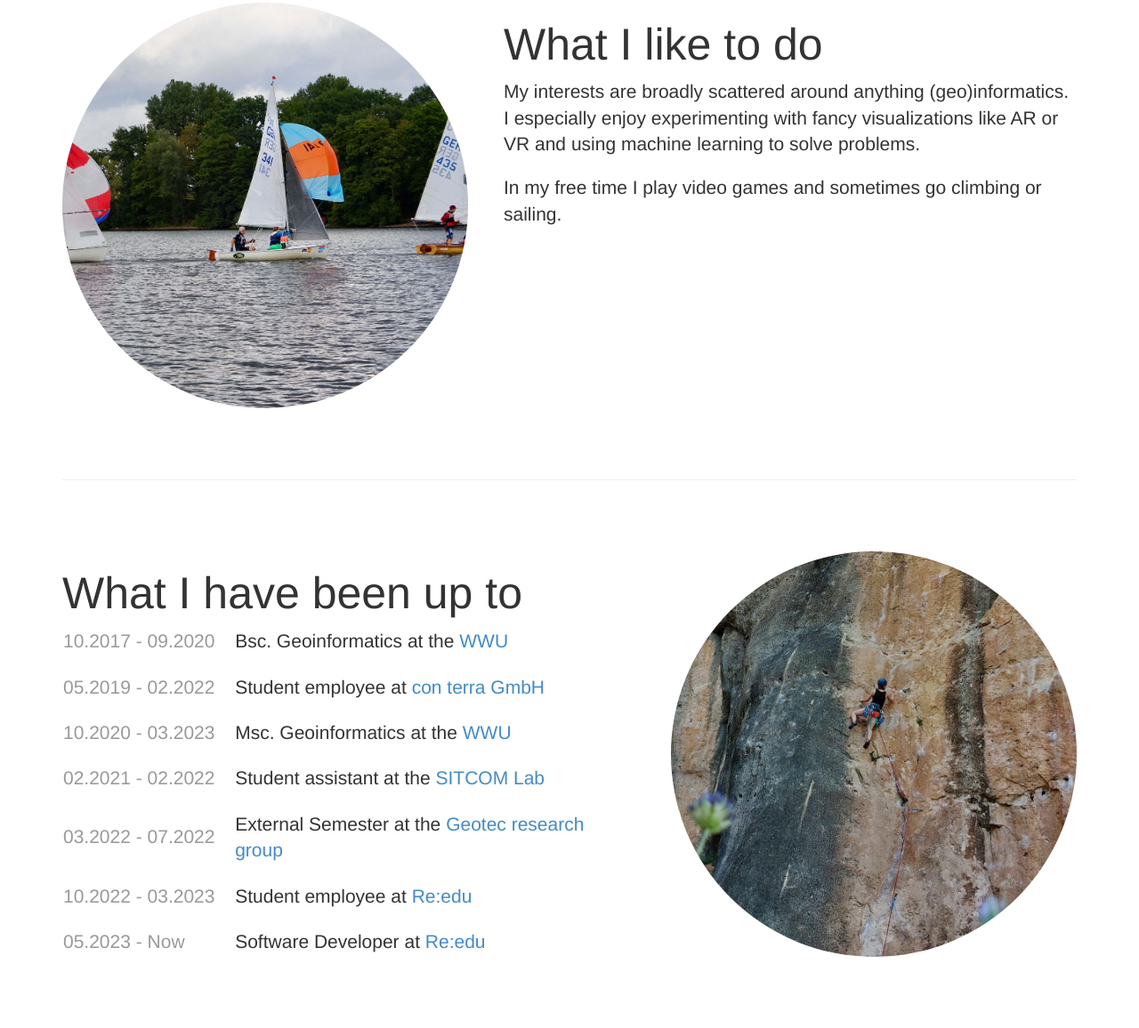
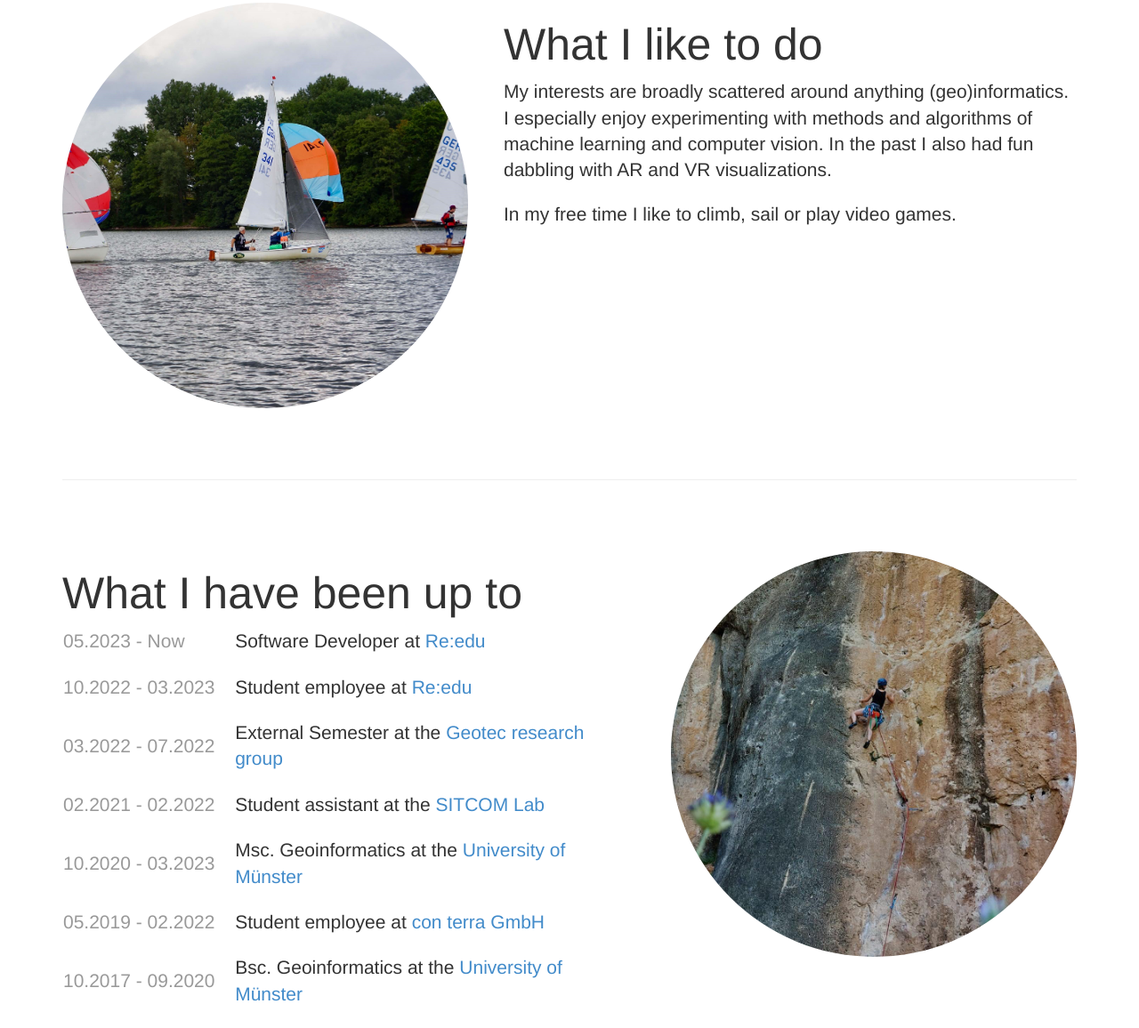
Before and after one commit to PaulaScharf/PaulaScharf.github.io, a plain HTML site: page index.html in a window 1280 px wide. Shown: the part 1098-2254 px from the top of the page at 89% size. Drawn offline with Linux system fonts and the light colour scheme.

Commit message:
update texts

```diff
--- a/index.html
+++ b/index.html
@@ -60,8 +60,8 @@
       <div class="featurette">
         <img class="featurette-image img-circle img-responsive pull-right" src="./img/rainy.JPG">
         <h2 class="featurette-heading">I am Paula</h2>
-        <p class="lead">I recently finished my master of geoinformatics at
-          the <a href="https://www.uni-muenster.de/en/" target="_blank">WWU</a> and am now working at <a href="https://reedu.de/" target="_blank">Re:edu</a></a> as a Software Developer.</p>
+        <p class="lead">I am currently working as a Software Developer in a research project at <a href="https://reedu.de/" target="_blank">Re:edu</a></a> after finishing my master of Geoinformatics
+          in Münster.
       </div>
 
       <hr class="featurette-divider" id="interests">
@@ -71,10 +71,10 @@
         <h2 class="featurette-heading">What I like to do</h2>
         <p class="lead">
           My interests are broadly scattered around anything (geo)informatics.
-          I especially enjoy experimenting with fancy visualizations like AR or VR and using machine learning to solve problems.
+          I especially enjoy experimenting with methods and algorithms of machine learning and computer vision. In the past I also had fun dabbling with AR and VR visualizations.
         </p>
         <p class="lead">
-          In my free time I play video games and sometimes go climbing or sailing.
+          In my free time I like to climb, sail or play video games.
         </p>
       </div>
 
@@ -85,32 +85,32 @@
         <h2 class="featurette-heading">What I have been up to</h2>
         <table>
           <tr>
-            <td class="time-column"><p class="lead"><span class="text-muted">10.2017 - 09.2020</span></p></td>
-            <td><p class="lead"> Bsc. Geoinformatics at the <a href="https://www.uni-muenster.de/en/" target="_blank">WWU</a></p></td>
+            <td class="time-column"><p class="lead"><span class="text-muted">05.2023 - Now</span></p></td>
+            <td><p class="lead"> Software Developer at <a href="https://reedu.de/" target="_blank">Re:edu</a></a></p></td>
+          </tr>
+          <tr>
+            <td class="time-column"><p class="lead"><span class="text-muted">10.2022 - 03.2023</span></p></td>
+            <td><p class="lead"> Student employee at <a href="https://reedu.de/" target="_blank">Re:edu</a></a></p></td>
+          </tr>
+          <tr>
+            <td class="time-column"><p class="lead"><span class="text-muted">03.2022 - 07.2022</span></p></td>
+            <td><p class="lead"> External Semester at the <a href="http://geotec.uji.es/" target="_blank">Geotec research group</a></p></td>
+          </tr>
+          <tr>
+            <td class="time-column"><p class="lead"><span class="text-muted">02.2021 - 02.2022</span></p></td>
+            <td><p class="lead"> Student assistant at the <a href="https://www.uni-muenster.de/Geoinformatics/en/sitcom/" target="_blank">SITCOM Lab</a></p></td>
+          </tr>
+          <tr>
+            <td class="time-column"><p class="lead"><span class="text-muted">10.2020 - 03.2023</span></p></td>
+            <td><p class="lead"> Msc. Geoinformatics at the <a href="https://www.uni-muenster.de/en/" target="_blank">University of Münster</a></p></td>
           </tr>
           <tr>
             <td class="time-column"><p class="lead"><span class="text-muted">05.2019 - 02.2022</span></p></td>
             <td><p class="lead"> Student employee at <a href="https://www.con-terra.com/" target="_blank">con terra GmbH</a></p></td>
           </tr>
           <tr>
-            <td class="time-column"><p class="lead"><span class="text-muted">10.2020 - 03.2023</span></p></td>
-            <td><p class="lead"> Msc. Geoinformatics at the <a href="https://www.uni-muenster.de/en/" target="_blank">WWU</a></p></td>
-          </tr>
-          <tr>
-            <td class="time-column"><p class="lead"><span class="text-muted">02.2021 - 02.2022</span></p></td>
-            <td><p class="lead"> Student assistant at the <a href="https://www.uni-muenster.de/Geoinformatics/en/sitcom/" target="_blank">SITCOM Lab</a></p></td>
-          </tr>
-          <tr>
-            <td class="time-column"><p class="lead"><span class="text-muted">03.2022 - 07.2022</span></p></td>
-            <td><p class="lead"> External Semester at the <a href="http://geotec.uji.es/" target="_blank">Geotec research group</a></p></td>
-          </tr>
-          <tr>
-            <td class="time-column"><p class="lead"><span class="text-muted">10.2022 - 03.2023</span></p></td>
-            <td><p class="lead"> Student employee at <a href="https://reedu.de/" target="_blank">Re:edu</a></a></p></td>
-          </tr>
-          <tr>
-            <td class="time-column"><p class="lead"><span class="text-muted">05.2023 - Now</span></p></td>
-            <td><p class="lead"> Software Developer at <a href="https://reedu.de/" target="_blank">Re:edu</a></a></p></td>
+            <td class="time-column"><p class="lead"><span class="text-muted">10.2017 - 09.2020</span></p></td>
+            <td><p class="lead"> Bsc. Geoinformatics at the <a href="https://www.uni-muenster.de/en/" target="_blank">University of Münster</a></p></td>
           </tr>
         </table>
       </div>
```
